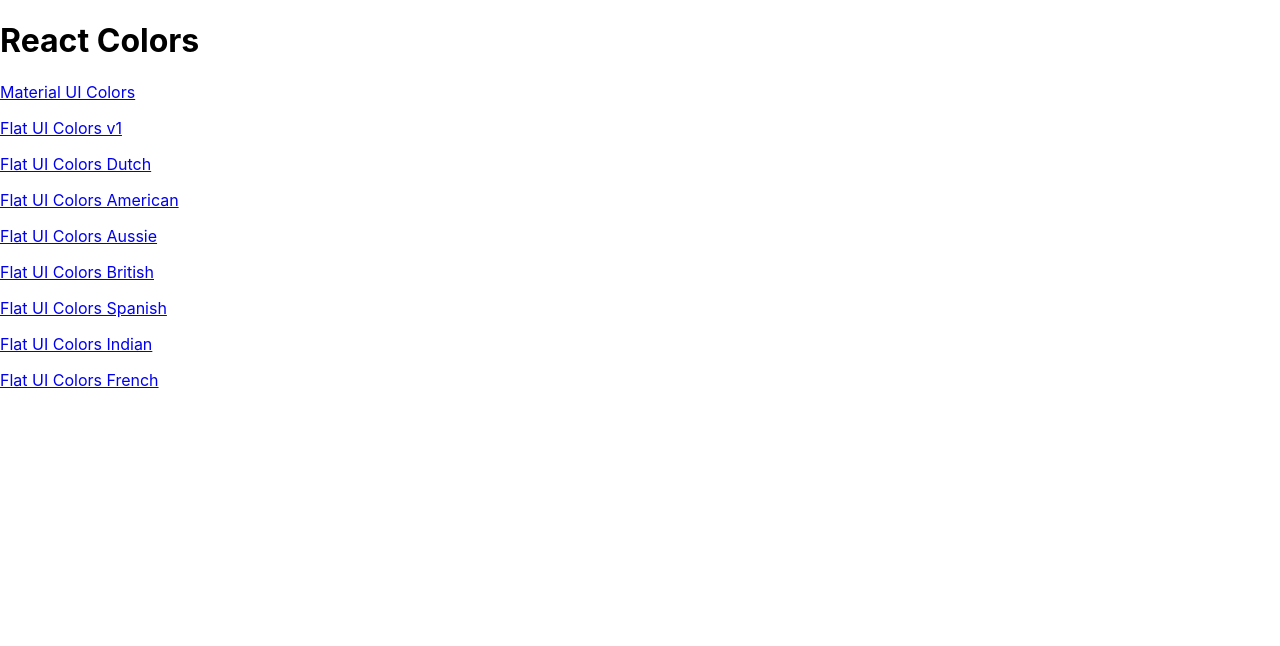
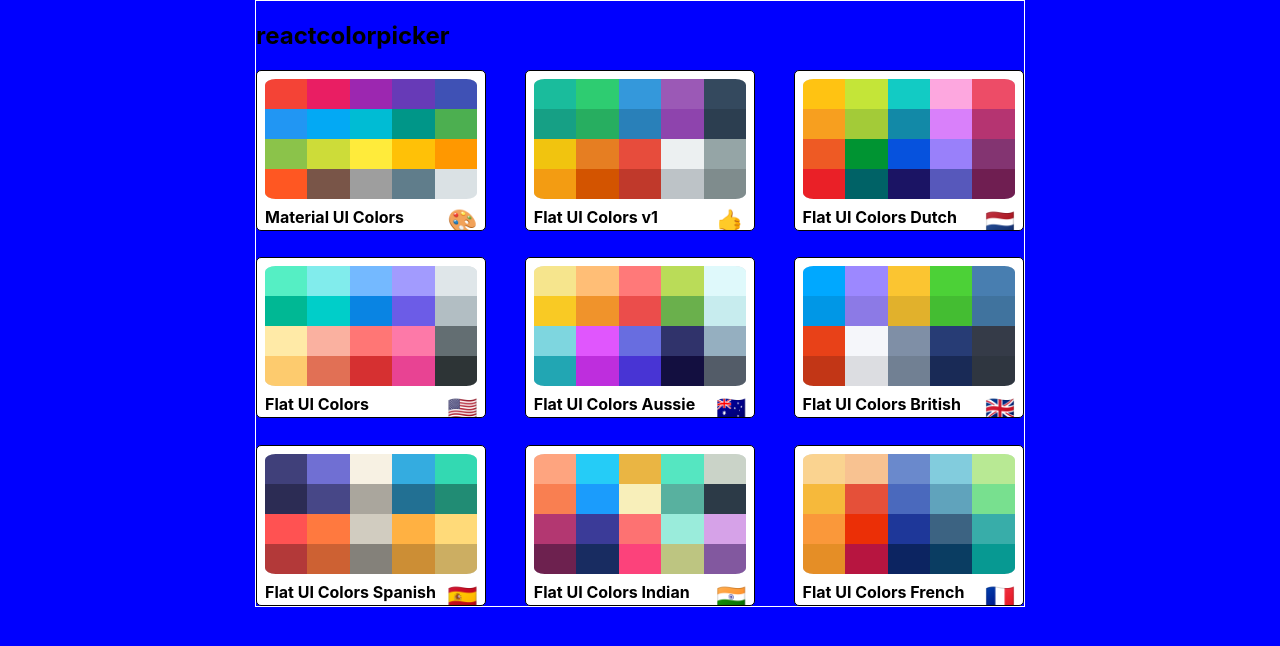
Before and after one commit to Lyubitshka/color-app, a React (Create React App) app: page / in a window 1280 px wide. Shown: the top 646 px of the page. Built offline with nearby package versions, Linux system fonts and the light colour scheme.

Commit message:
improving routes, add home page

```diff
--- a/package.json
+++ b/package.json
@@ -7,6 +7,7 @@
     "@emotion/styled": "^11.10.6",
     "@mui/icons-material": "^5.11.11",
     "@mui/material": "^5.11.13",
+    "@mui/styles": "^5.11.13",
     "@testing-library/jest-dom": "^5.16.5",
     "@testing-library/react": "^13.4.0",
     "@testing-library/user-event": "^13.5.0",
--- a/src/ColorBox.js
+++ b/src/ColorBox.js
@@ -1,33 +1,39 @@
 import { useState } from 'react';
+import { Link } from 'react-router-dom';
 import { CopyToClipboard } from 'react-copy-to-clipboard';
 import './ColorBox.css';
 
 function ColorBox(props) {
-    const [state , setState ] = useState({copied: false});
+    const [state, setState] = useState({ copied: false });
 
     function copyStateHandler() {
-        setState({copied: true});
-        setTimeout(() => setState({copied: false}), 1500);
+        setState({ copied: true });
+        setTimeout(() => setState({ copied: false }), 1500);
     }
     const { copied } = state;
+    const { background, name, moreUrl } = props;
+
     return (
-        <CopyToClipboard text={props.background} onCopy={copyStateHandler}>
-            <div style={{ background: props.background }} className="ColorBox">
+        <CopyToClipboard text={background} onCopy={copyStateHandler}>
+            <div style={{ background: background }} className="ColorBox">
                 <div
                     className={`copy-overlay ${copied && "show"}`}
-                    style={{ background: props.background }}
+                    style={{ background: background }}
                 />
                 <div className={`copy-message ${copied && "show"}`}>
                     <h1>COPIED!</h1>
-                    <p>{props.background}</p>
+                    <p>{background}</p>
                 </div>
                 <div className='copy-container'>
                     <div className='box-content'>
-                        <span>{props.name}</span>
+                        <span>{name}</span>
                     </div>
                     <button className='copy-button'>Copy</button>
                 </div>
-                <span className='see-more'>MORE</span>
+                <Link to={moreUrl} onClick={e => e.stopPropagation()}>
+                    <span className='see-more'>MORE</span>
+
+                </Link>
             </div>
         </CopyToClipboard>
     );
--- /dev/null
+++ b/src/MiniPalette.js
@@ -0,0 +1,81 @@
+import { useNavigate } from 'react-router-dom';
+import { withStyles } from '@mui/styles'
+
+const styles = {
+    root: {
+        backgroundColor: "white",
+        border: '1px solid black',
+        borderRadius: '5px',
+        padding: '0.5rem',
+        position: 'relative',
+        overflow: 'hidden',
+        '&:hover': {
+            cursor: 'pointer'
+        }
+    },
+    colors: {
+        backgroundColor: '#dae1e4',
+        height: '120px',
+        width:'100%',
+        borderRadius: '5%',
+        overflow: 'hidden'
+    },
+    title: {
+        display: 'flex',
+        justifyContent: 'space-between',
+        alignItem: 'center',
+        margin: '0',
+        color: 'black',
+        paddingTop: '0.5rem',
+        fontSize: '1rem',
+        position: 'relative'
+    },
+    emoji: {
+        marginLeft: '0.5rem',
+        fontSize: '1.5rem'
+
+    },
+    miniColor:{
+        height: '25%',
+        width: '20%',
+        display: 'inline-block',
+        margin: '0 auto',
+        position: 'relative',
+        marginBottom: '-4px'
+    }
+}
+
+function MiniPalette(props) {
+    const { colors, id, paletteName, emoji, classes } = props;
+    const history = useNavigate();
+
+    const handleClick = (event) => {
+        event.preventDefault();
+        history(`/palette/${id}`);
+    }
+    const miniColors = colors.map(color => (
+        <div
+            className={classes.miniColor}
+            style={{ backgroundColor: color.color }}
+            key={color.name}
+        />
+    ))
+    return (
+        <div className={classes.root} onClick={handleClick}>
+
+            <div className={classes.colors}>
+                {miniColors}
+            </div>
+
+            <h5 className={classes.title}>
+                {paletteName}
+                <span className={classes.emoji}>{emoji}</span>
+            </h5>
+
+
+        </div>
+
+    );
+};
+
+export default withStyles(styles)(MiniPalette);
--- a/src/Palette.js
+++ b/src/Palette.js
@@ -14,7 +14,7 @@
 
     const { id } = useParams();
     const findPalette = id => {
-        return seedColors.find(function(palette) {
+        return seedColors.find(function (palette) {
             return palette.id === id;
         })
     }
@@ -28,7 +28,14 @@
     }
 
     const colorBoxes = palette.colors[level].map(color => (
-        <ColorBox background={color[format]} name={color.name} key={color.id} />
+        <ColorBox
+            background={color[format]}
+            name={color.name}
+            key={color.id}
+            moreUrl={`/palette/${id}/${color.id}`}
+            paletteId={id}
+            colorId={color.id}
+        />
     ));
 
     return (
--- a/src/PaletteList.js
+++ b/src/PaletteList.js
@@ -1,17 +1,57 @@
 import seedColors from "./seedColors";
-import { Link } from "react-router-dom";
-function PaletteList() {
+
+import { withStyles } from '@mui/styles'
+
+import MiniPalette from "./MiniPalette";
+
+const styles = {
+    root: {
+        backgroundColor: 'blue',
+        height: '100vh',
+        display: 'flex',
+        alignItems: 'flex-start',
+        justifyContent: 'center'
+    },
+    container: {
+        width: '60%',
+        display: 'flex',
+        alignItems: 'flex-start',
+        flexDirection: 'column',
+        flexWrap: 'wrap',
+        border: '1px solid white'
+    },
+    nav: {
+        display: 'flex',
+        width: '100%',
+        justifyContent: 'space-between'
+    },
+    palettes: {
+        boxSizing: 'border-box',
+        width: '100%',
+        display: 'grid',
+        gridTemplateColumns: 'repeat(3, 30%)',
+        gridGap: '5%'
+
+    }
+
+}
+function PaletteList(props) {
+    const { classes } = props;
 
     return (
-        <div>
-            <h1>React Colors</h1>
-            {seedColors.map(palette => (
-                <p>
-                    <Link to={`/palette/${palette.id}`}>{palette.paletteName}</Link>
-                </p>
-            ))}
+        <div className={classes.root}>
+            <div className={classes.container}>
+                <nav className={classes.nav}>
+                    <h1>reactcolorpicker</h1>
+                </nav>
+                <div className={classes.palettes}>
+                    {seedColors.map(palette => (
+                        <MiniPalette {...palette} key={palette.id} />
+                    ))}
+                </div>
+            </div>
         </div>
     );
 };
 
-export default PaletteList;
+export default withStyles(styles)(PaletteList);
--- /dev/null
+++ b/src/PaletteRoot.js
@@ -0,0 +1,14 @@
+import { Outlet } from "react-router-dom";
+import Navbar from "./Navbar";
+
+function PaletteRoot() {
+    return (
+        <>
+
+
+            <Outlet />
+        </>
+    );
+};
+
+export default PaletteRoot;
--- /dev/null
+++ b/src/SingleColorPalette.js
@@ -0,0 +1,71 @@
+import { useState } from "react";
+import { useParams, Link } from "react-router-dom";
+import ColorBox from "./ColorBox";
+import Navbar from "./Navbar";
+import seedColors from "./seedColors";
+import { generatePalette } from './chromaHelpers';
+
+
+const SingleColorPalette = (props) => {
+
+    // const [level, setLevel] = useState(500);
+    // const [format, setFormat] = useState('hex');
+    // const [shades, setShades] = useState('')
+
+    // const { id, colorId } = useParams();
+
+    // const findPalette = id => {
+    //     return seedColors.find(function (palette) {
+    //         return palette.id === id;
+    //     })
+    // }
+    // const palette = generatePalette(findPalette(id));
+
+
+    function gatherShades(palette, colorId) {
+        let shades = [];
+        let allColors = palette.colors;
+        for (let key in allColors) {
+            shades = shades.concat(
+                allColors[key].filter(color => color.id === colorId)
+            )
+        }
+        return shades.slice(1);
+    }
+
+    // function changeLevel(level) {
+    //     setLevel(level)
+    // }
+    // function changeFormat(value) {
+    //     setFormat(value);
+    // }
+
+    // const colorBoxes = palette.colors[level].map(color => (
+    //     <ColorBox
+    //         background={color[format]}
+    //         name={color.name}
+    //         key={color.id}
+    //         moreUrl={`/palette/${id}/${color.id}`}
+    //         paletteId={id}
+    //         colorId={color.id}
+    //     />
+    // ));
+
+    return (
+        <div className="Palette">
+            {/* <Navbar
+                level={level}
+                changeLevel={changeLevel}
+                handleChange={changeFormat}
+            />
+            <div className='Palette-colors'>
+                {colorBoxes}
+            </div>
+            <div className="Palette-footer">
+                {palette.paletteName}
+                <span className="emoji">{palette.emoji}</span>
+            </div> */}
+        </div>
+    )
+};
+export default SingleColorPalette;
```
Also changed, not shown: src/App.js (+17 -7 lines), src/Navbar.js (+7 -7 lines), 1 other file (tests, documents, lock files or other folders).
